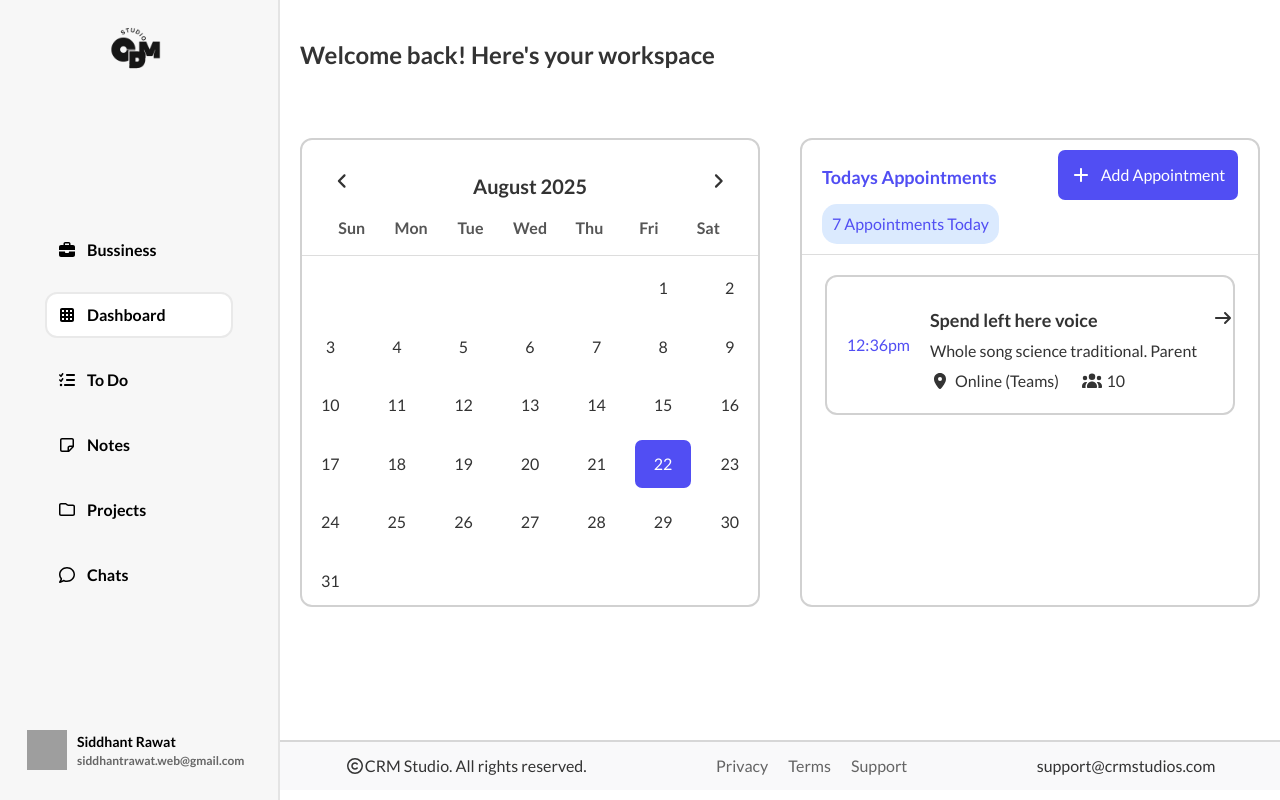
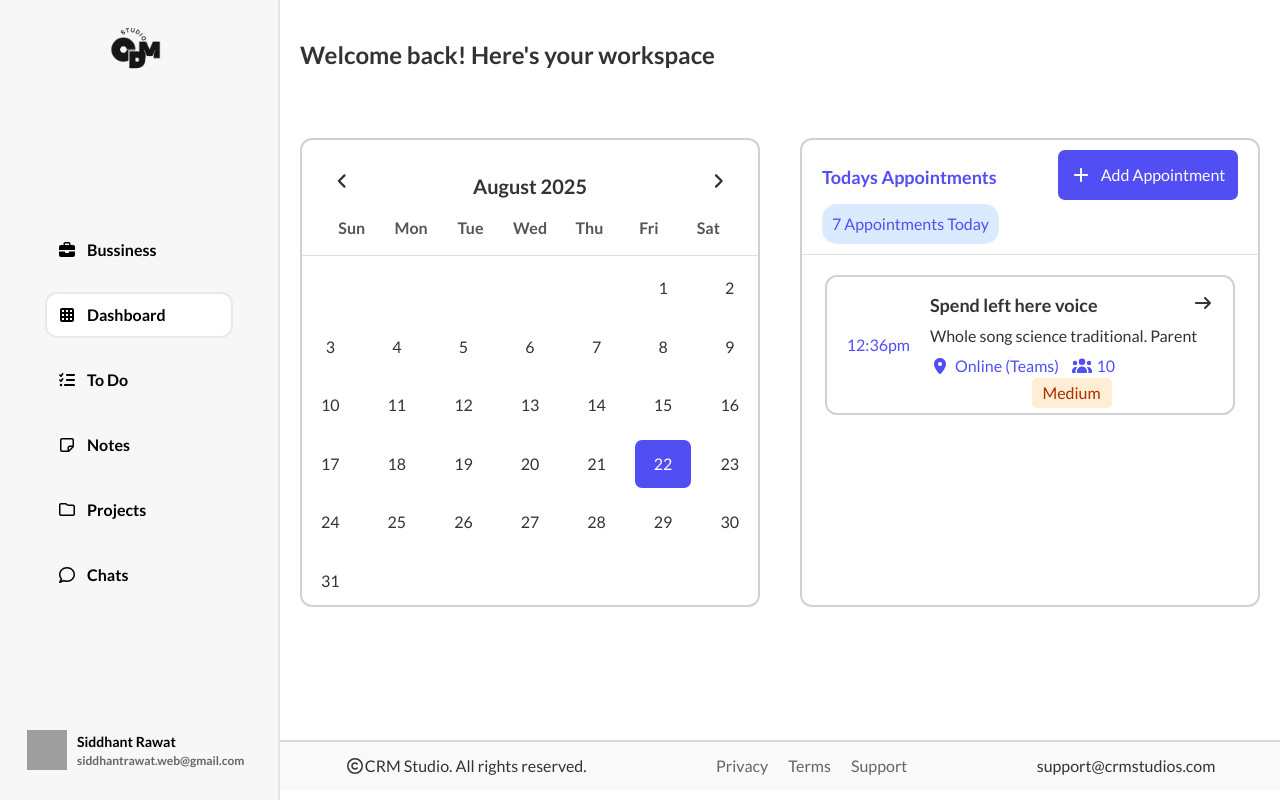
Before and after one commit to Sid2303/CRMStudio, a React (Vite) app: page /dashboard in a window 1280 px wide. Built offline with nearby package versions, Linux system fonts and the light colour scheme; grey boxes are pictures that could not be loaded.

Commit message:
Making checkpoint

```diff
--- a/src/components/PrivateComponents/UserDashboard/Schedule/Schedule.jsx
+++ b/src/components/PrivateComponents/UserDashboard/Schedule/Schedule.jsx
@@ -1,14 +1,14 @@
 import React from 'react'
 import './Schedule.css'
 import ScheduleHeader from './ScheduleHeader.jsx'
-import AppointMentComponent from '../../resables/AppointMentComponent.jsx'
+import AppointmentComponent from '../../reusables/Appointment/AppointmentComponent.jsx'
 
 export default function Schedule() {
     return (
         <div className='schedule-component'>
             <ScheduleHeader />
             <div className="schedule-body">
-                <AppointMentComponent />
+                <AppointmentComponent />
             </div>
         </div>
     )
--- a/src/components/PrivateComponents/UserDashboard/Schedule/ScheduleHeader.jsx
+++ b/src/components/PrivateComponents/UserDashboard/Schedule/ScheduleHeader.jsx
@@ -1,6 +1,6 @@
 import React from 'react'
 import './ScheduleHeader.css'
-import AddButton from '../../resables/AddButton'
+import AddButton from '../../reusables/AddButton/AddButton'
 
 export default function ScheduleHeader() {
     return (
--- a/src/components/PrivateComponents/resables/AppointMentComponent.css
+++ b/src/components/PrivateComponents/reusables/Appointment/AppointmentComponent.css
@@ -12,6 +12,10 @@
 .appointment-component-left{
     color: var(--theme-color);
     padding: 20px;
+}
+
+.appointment-component-right{
+    padding-right: 20px;
 }
 
 .appointment-component-right-header{
@@ -44,6 +48,6 @@
     height: 100%;
 }
 
-.appointment-component-details-info i{
+.appointment-component-details-info{
     color: var(--theme-color);
 }
--- a/src/components/PrivateComponents/resables/AppointMentComponent.jsx
+++ b/src/components/PrivateComponents/reusables/Appointment/AppointmentComponent.jsx
@@ -1,9 +1,10 @@
 import React from 'react'
 import { FontAwesomeIcon } from '@fortawesome/react-fontawesome';
 import { faLocationDot,faUsers,faArrowRight } from '@fortawesome/free-solid-svg-icons';
-import './AppointMentComponent.css'
+import PriorityTag from '../PriorityTag/PriorityTag';
+import './AppointmentComponent.css'
 
-export default function AppointMentComponent() {
+export default function AppointmentComponent() {
     return (
         <div className='appointment-component'>
             <div className="appointment-component-left">
@@ -30,6 +31,7 @@ export default function AppointMentComponent() {
                             <p>10</p>
                         </div>
                     </div>
+                    <PriorityTag />
                 </div>
             </div>
         </div>
--- /dev/null
+++ b/src/components/PrivateComponents/reusables/PriorityTag/PriorityTag.jsx
@@ -0,0 +1,10 @@
+import React from 'react'
+import './priorityTag.css'
+
+export default function PriorityTag() {
+    return (
+        <div className='priority-tag-coponent'>
+            <p className='medium-priority'>Medium</p>
+            </div>
+    )
+}
--- /dev/null
+++ b/src/components/PrivateComponents/reusables/PriorityTag/priorityTag.css
@@ -0,0 +1,30 @@
+.priority-tag-coponent{
+    display: flex;
+    align-items: center;
+    justify-content: center;
+    width: 100%;
+}
+
+.priority-tag-coponent p {
+    display: flex;
+    align-items: center;
+    justify-content: center;
+    font-size: 16px;
+    width: 80px;
+    border-radius: 5px;
+}
+
+
+.low-priority{
+    background-color: #E8F7E4;
+    color: #2E6B2C;
+}
+.medium-priority{
+    background-color: #FFEDD4;
+    color: #AB2D00;
+}
+
+.high-priority{
+    background-color: #FFE4E4;
+    color: #B80000;
+}
```
Also changed, not shown: src/components/PrivateComponents/reusables/AddButton/AddButton.css (renamed from src/components/PrivateComponents/resables/AddButton.css), src/components/PrivateComponents/reusables/AddButton/AddButton.jsx (renamed from src/components/PrivateComponents/resables/AddButton.jsx).
